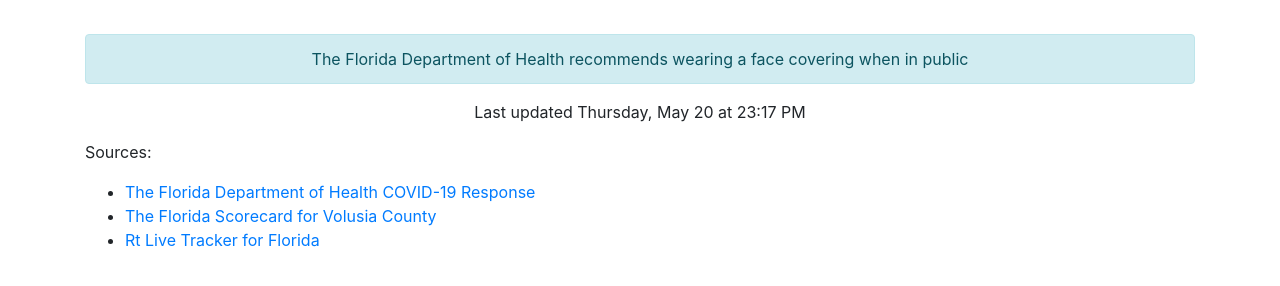
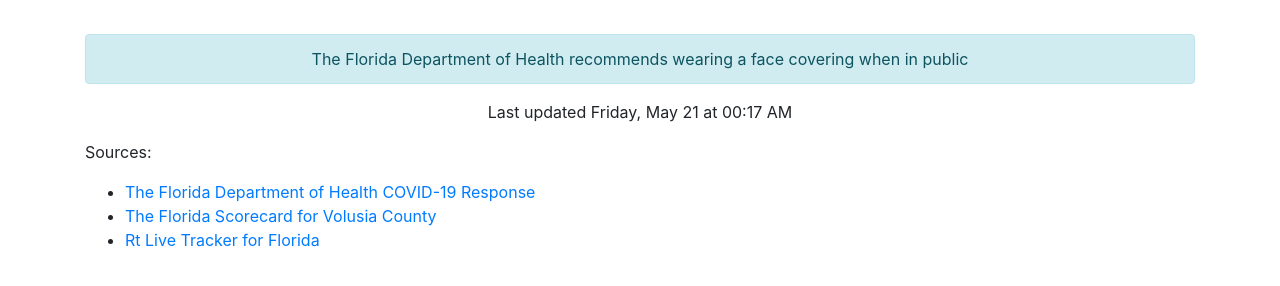
Before and after one commit to thinkjson/timeforchurch, a Jekyll site: the page built from index.md, in a window 1280 px wide. Shown: the part 544-830 px from the top of the page. Built offline with Jekyll 4.4.1, drawn with Linux system fonts in a browser that asks for light colours; our own code applies the rules of GitHub Pages for plain Markdown files.

Commit message:
Updating data

```diff
--- a/_includes/data.html
+++ b/_includes/data.html
@@ -10,4 +10,4 @@
     <div class="outcome text-success">YES</div>
     <div class="alert alert-info" role="alert">The Florida Department of Health recommends wearing a face covering when in public</div>
 
-    <p>Last updated Thursday, May 20 at 23:17 PM</p>
+    <p>Last updated Friday, May 21 at 00:17 AM</p>
```
